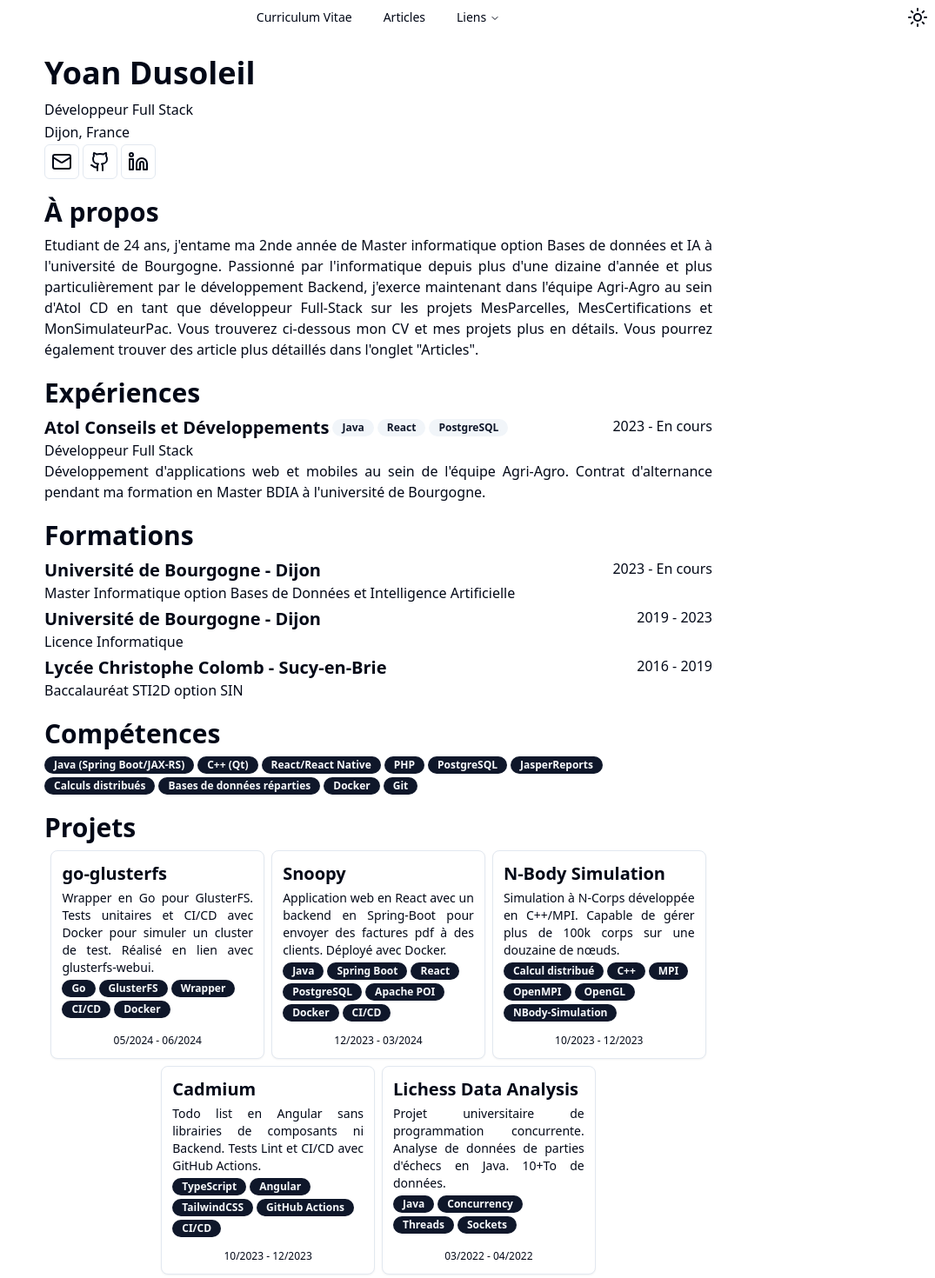
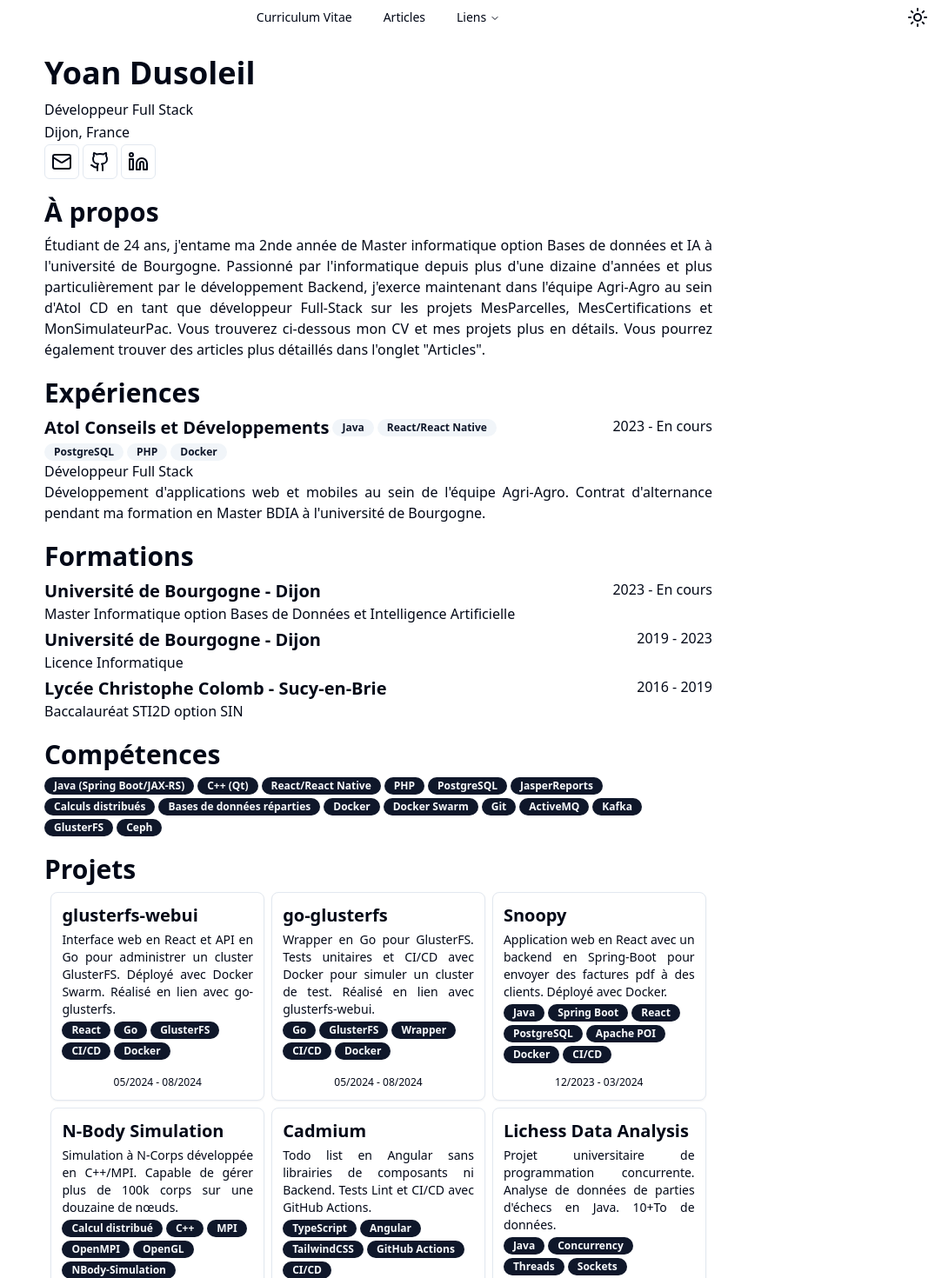
Before and after one commit to Yaon-C2H8N2/portfolio, a React (Vite) app: page / in a window 1280 px wide. Shown: the top 1470 px of the page at 87% size, without its empty margins (205-1280 px from the left). Built offline with nearby package versions, Linux system fonts and the light colour scheme.

Commit message:
feat: ajout projet glusterfs-webui + fix typo + ajout competences

```diff
--- a/src/components/Home/Home.tsx
+++ b/src/components/Home/Home.tsx
@@ -24,7 +24,7 @@ function Home() {
             entreprise: "Atol Conseils et Développements",
             poste: "Développeur Full Stack",
             periode: "2023 - En cours",
-            tags: ["Java", "React", "PostgreSQL"],
+            tags: ["Java", "React/React Native", "PostgreSQL", "PHP", "Docker"],
             description: "Développement d'applications web et mobiles au sein de l'équipe Agri-Agro. Contrat d'alternance pendant ma formation en Master BDIA à l'université de Bourgogne."
         }
     ];
@@ -49,13 +49,20 @@ function Home() {
 
     const competences: string[] = [
         "Java (Spring Boot/JAX-RS)", "C++ (Qt)", "React/React Native", "PHP", "PostgreSQL", "JasperReports", "Calculs distribués",
-        "Bases de données réparties", "Docker", "Git"
+        "Bases de données réparties", "Docker", "Docker Swarm", "Git", "ActiveMQ", "Kafka", "GlusterFS", "Ceph"
     ];
 
     const projets: Projet[] = [
         {
+            nom: "glusterfs-webui",
+            periode: "05/2024 - 08/2024",
+            tags: ["React", "Go", "GlusterFS", "CI/CD", "Docker"],
+            description: "Interface web en React et API en Go pour administrer un cluster GlusterFS. Déployé avec Docker Swarm. Réalisé en lien avec go-glusterfs.",
+            lien: "https://github.com/Yaon-C2H8N2/glusterfs-webui"
+        },
+        {
             nom: "go-glusterfs",
-            periode: "05/2024 - 06/2024",
+            periode: "05/2024 - 08/2024",
             tags: ["Go", "GlusterFS", "Wrapper", "CI/CD", "Docker"],
             description: "Wrapper en Go pour GlusterFS. Tests unitaires et CI/CD avec Docker pour simuler un cluster de test. Réalisé en lien avec glusterfs-webui.",
             lien: "https://github.com/Yaon-C2H8N2/go-glusterfs"
@@ -118,12 +125,12 @@ function Home() {
                 <div>
                     <h2 className={"text-3xl font-bold mb-2"}>À propos</h2>
                     <div className={"text-justify"}>
-                        Etudiant de 24 ans, j'entame ma 2nde année de Master informatique option Bases de données et IA
-                        à l'université de Bourgogne. Passionné par l'informatique depuis plus d'une dizaine d'année et
+                        Étudiant de 24 ans, j'entame ma 2nde année de Master informatique option Bases de données et IA
+                        à l'université de Bourgogne. Passionné par l'informatique depuis plus d'une dizaine d'années et
                         plus particulièrement par le développement Backend, j'exerce maintenant dans l'équipe Agri-Agro
                         au sein d'Atol CD en tant que développeur Full-Stack sur les projets MesParcelles,
                         MesCertifications et MonSimulateurPac. Vous trouverez ci-dessous mon CV et mes projets plus en
-                        détails. Vous pourrez également trouver des article plus détaillés dans l'onglet "Articles".
+                        détails. Vous pourrez également trouver des articles plus détaillés dans l'onglet "Articles".
                     </div>
                 </div>
                 <div>
```
